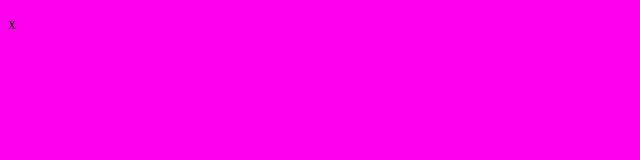
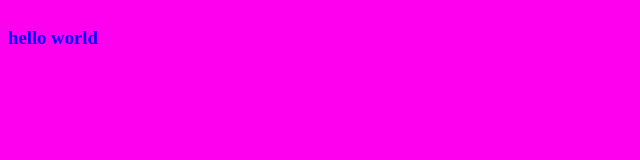
Before and after one commit to johnroma/bp-wp4-noreact, a website built with webpack: page src/index.html in a window 1280 px wide. Shown: the whole page, without its empty margins (0-640 px from the left). Built offline with nearby package versions, Linux system fonts and the light colour scheme.

Commit message:
sass prep

```diff
--- a/src/index.html
+++ b/src/index.html
@@ -6,6 +6,7 @@
     <meta http-equiv="X-UA-Compatible" content="ie=edge">
     <title>Document</title>
 </head>
-<body>x
+<body>
+    <h3>hello world</h3>
 </body>
 </html>
--- a/src/styles/main.scss
+++ b/src/styles/main.scss
@@ -5,3 +5,8 @@
     line-height: 2;
     background: $pinky;
 }
+
+h3{
+    color: blue;
+    user-select: none;
+}
```
Also changed, not shown: src/main.css (deleted).
